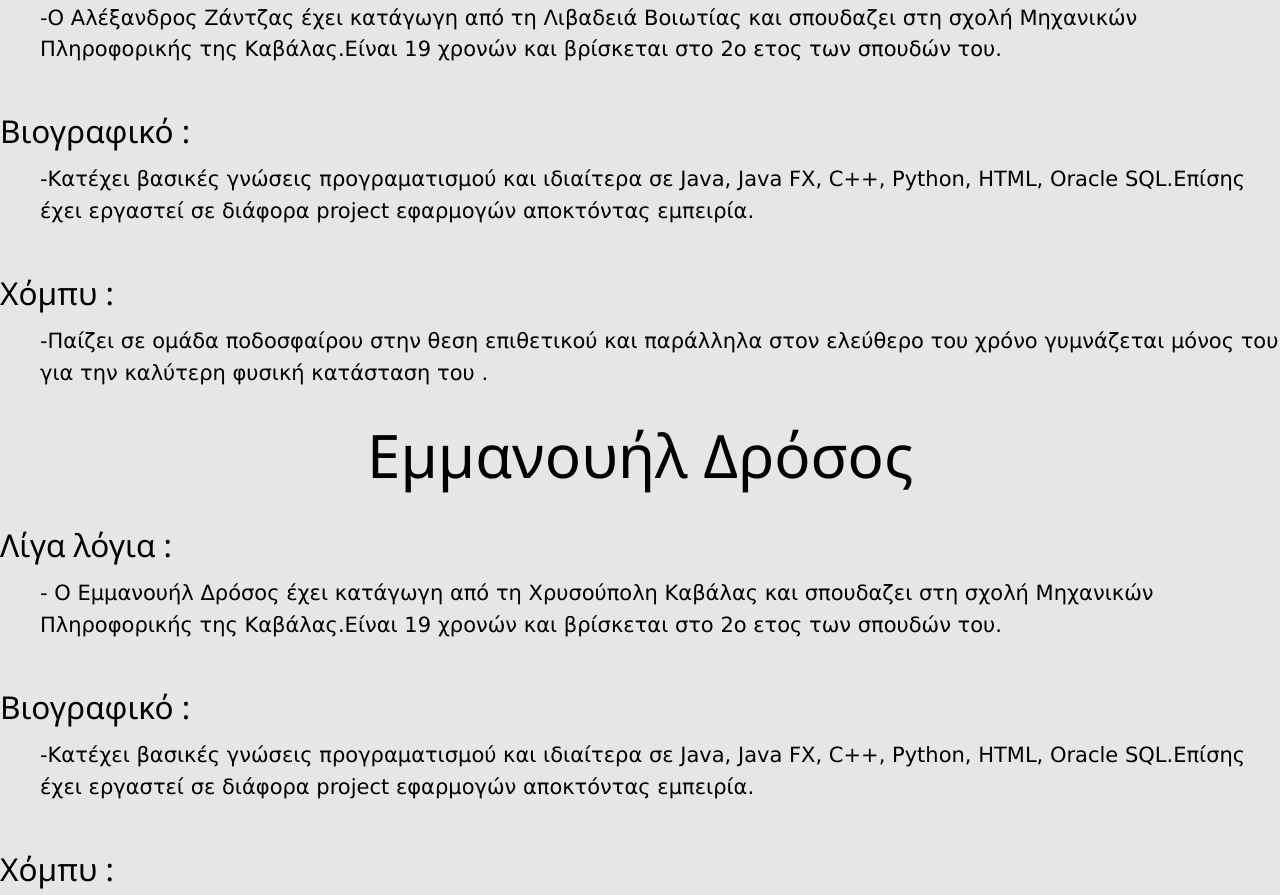
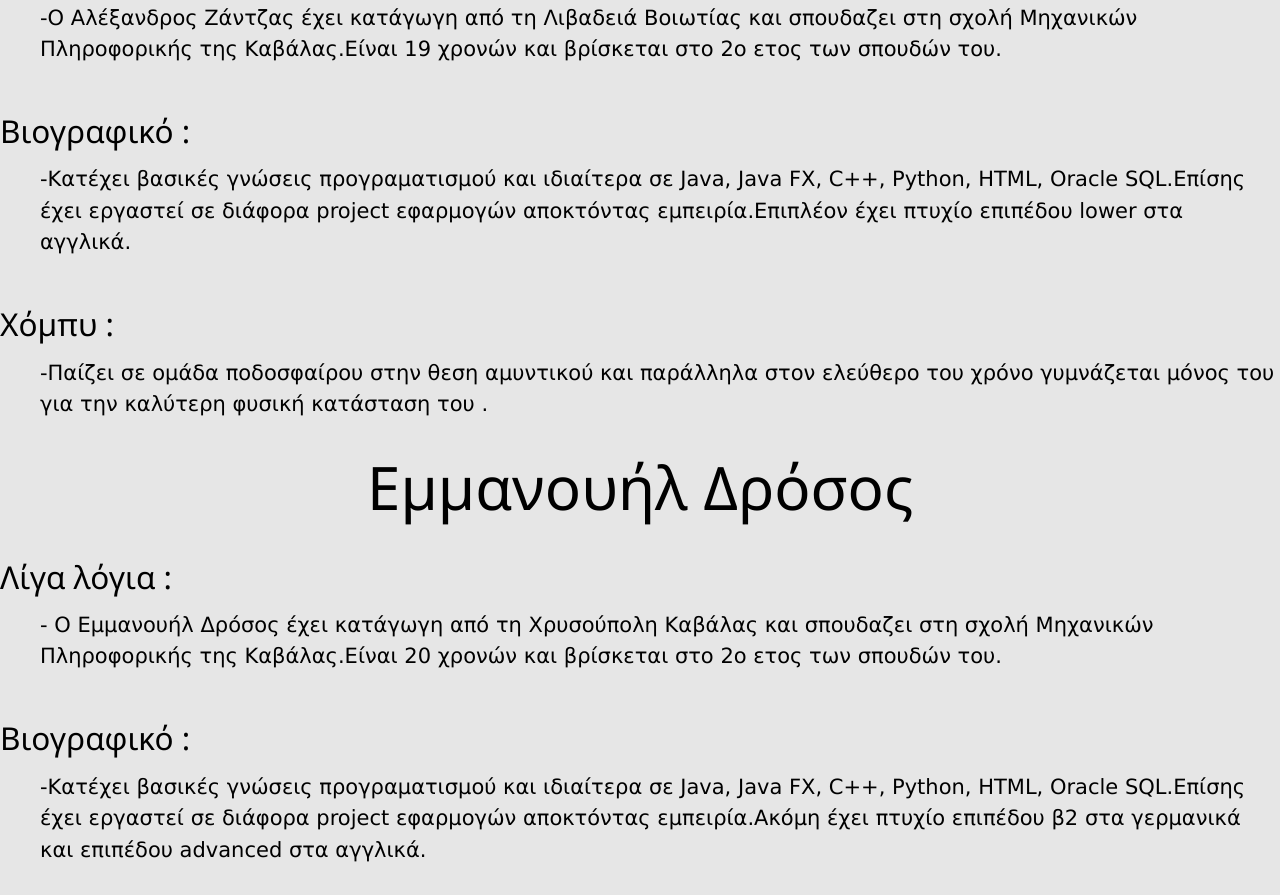
Before and after one commit to Alzantz/emdroso-alzantz, a plain HTML site: page Βιογραφικό.html in a window 1280 px wide. Shown: the part 295-1190 px from the top of the page. Drawn offline with nearby package versions, Linux system fonts and the light colour scheme.

Commit message:
Update Βιογραφικό.html

```diff
--- a/Βιογραφικό.html
+++ b/Βιογραφικό.html
@@ -32,24 +32,24 @@
 
 	<h3 style="font-size:150%;">Βιογραφικό :</h3>
 
-	<dd>-Κατέχει βασικές γνώσεις προγραματισμού και ιδιαίτερα σε Java, Java FX, C++, Python,  HTML, Oracle SQL.Επίσης έχει εργαστεί σε διάφορα project εφαρμογών αποκτόντας εμπειρία.</dd>
+	<dd>-Κατέχει βασικές γνώσεις προγραματισμού και ιδιαίτερα σε Java, Java FX, C++, Python,  HTML, Oracle SQL.Επίσης έχει εργαστεί σε διάφορα project εφαρμογών αποκτόντας εμπειρία.Επιπλέον έχει πτυχίο επιπέδου lower στα αγγλικά.</dd>
 
 	</br>
 
 	<h4 style="font-size:150%;">Χόμπυ :</h4>
 
-	<dd>-Παίζει σε ομάδα ποδοσφαίρου στην θεση επιθετικού και παράλληλα στον ελεύθερο του χρόνο γυμνάζεται μόνος του για την καλύτερη φυσική κατάσταση του .
+	<dd>-Παίζει σε ομάδα ποδοσφαίρου στην θεση αμυντικού  και παράλληλα στον ελεύθερο του χρόνο γυμνάζεται μόνος του για την καλύτερη φυσική κατάσταση του .
 	</dl>
 
 	<h5 align="center" style="font-size:400%;">Εμμανουήλ Δρόσος</h5>
 	<dl style="font-size:140%;">
 	<h6 style="font-size:150%;">Λίγα λόγια :</h6>
-	<dd>- Ο Εμμανουήλ Δρόσος έχει κατάγωγη από τη Χρυσούπολη Καβάλας και σπουδαζει στη σχολή Μηχανικών Πληροφορικής της Καβάλας.Είναι 19 χρονών και βρίσκεται στο 2ο ετος των σπουδών του.</dd>
+	<dd>- Ο Εμμανουήλ Δρόσος έχει κατάγωγη από τη Χρυσούπολη Καβάλας και σπουδαζει στη σχολή Μηχανικών Πληροφορικής της Καβάλας.Είναι 20 χρονών και βρίσκεται στο 2ο ετος των σπουδών του.</dd>
 
 	</br>
 
 	<h3 style="font-size:150%;">Βιογραφικό :</h3>
-	<dd>-Κατέχει βασικές γνώσεις προγραματισμού και ιδιαίτερα σε Java, Java FX, C++, Python,  HTML, Oracle SQL.Επίσης έχει εργαστεί σε διάφορα project εφαρμογών αποκτόντας εμπειρία.</dd>
+	<dd>-Κατέχει βασικές γνώσεις προγραματισμού και ιδιαίτερα σε Java, Java FX, C++, Python,  HTML, Oracle SQL.Επίσης έχει εργαστεί σε διάφορα project εφαρμογών αποκτόντας εμπειρία.Ακόμη έχει πτυχίο επιπέδου β2 στα γερμανικά και επιπέδου advanced στα αγγλικά.</dd>
 
 	</br>
 
```
